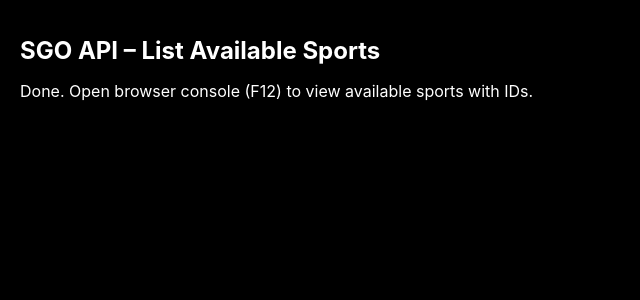
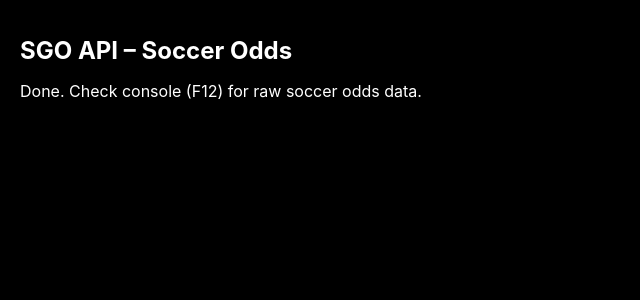
Before and after one commit to Bugdoubt/odds-arbitrage-comparator, a React (Create React App) app: page / in a window 1280 px wide. Shown: the top 300 px of the page, without its empty margins (0-640 px from the left). Built offline with nearby package versions, Linux system fonts and the light colour scheme; no server answers.

Commit message:
Fetch SGO soccer odds using sportID

```diff
--- a/src/App.js
+++ b/src/App.js
@@ -6,12 +6,12 @@ function App() {
   const [loading, setLoading] = useState(true);
 
   useEffect(() => {
-    const fetchSportsList = async () => {
-      console.log("Fetching available sports from SGO API...");
+    const fetchSoccerOdds = async () => {
+      console.log("Fetching SGO soccer odds...");
 
       try {
         const res = await fetch(
-          "https://api.sportsgameodds.com/v2/sports/",
+          "https://api.sportsgameodds.com/v2/odds?sportID=SOCCER",
           {
             headers: {
               "X-Api-Key": SPORTS_GAME_ODDS_API_KEY
@@ -19,24 +19,24 @@ function App() {
           }
         );
         const data = await res.json();
-        console.log("✅ Available Sports (SGO v2):", data);
+        console.log("✅ SGO SOCCER odds:", data);
       } catch (e) {
-        console.error("❌ Error fetching sports list:", e);
+        console.error("❌ Error fetching soccer odds:", e);
       } finally {
         setLoading(false);
       }
     };
 
-    fetchSportsList();
+    fetchSoccerOdds();
   }, []);
 
   return (
     <div style={{ padding: 20, color: "white", backgroundColor: "black", minHeight: "100vh" }}>
-      <h1 style={{ fontSize: "24px", fontWeight: "bold" }}>SGO API – List Available Sports</h1>
+      <h1 style={{ fontSize: "24px", fontWeight: "bold" }}>SGO API – Soccer Odds</h1>
       {loading ? (
-        <p>Loading sports list...</p>
+        <p>Fetching soccer odds...</p>
       ) : (
-        <p>Done. Open browser console (F12) to view available sports with IDs.</p>
+        <p>Done. Check console (F12) for raw soccer odds data.</p>
       )}
     </div>
   );
```
